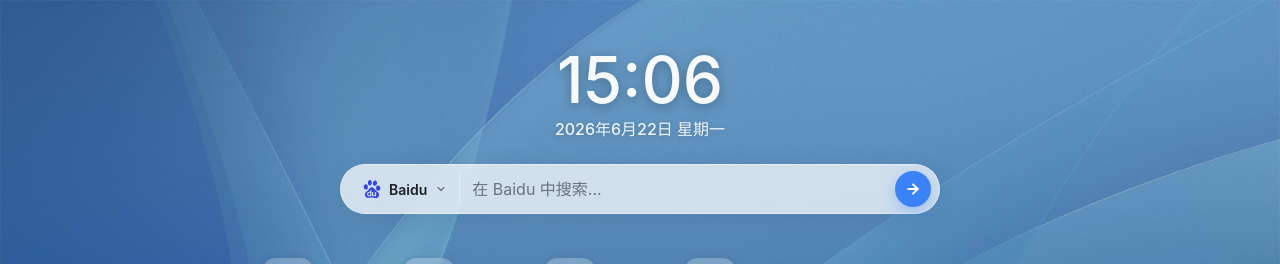
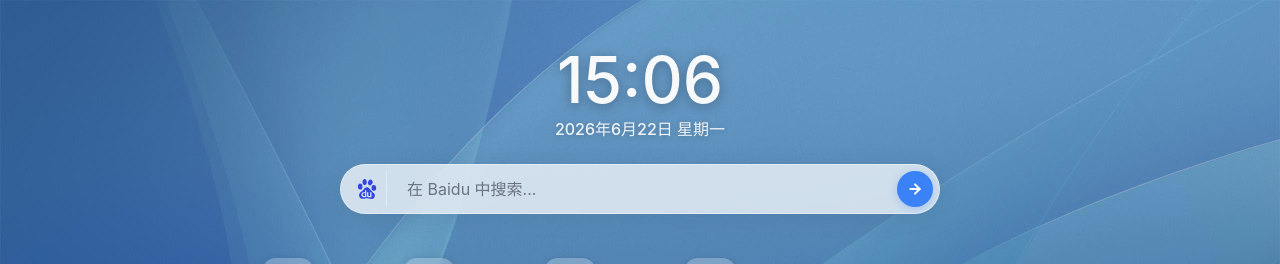
Before and after one commit to gihongyuan/nav, a Vue app: page /#/ in a window 1280 px wide. Shown: the top 264 px of the page. Built offline with nearby package versions, Linux system fonts and the light colour scheme.

Commit message:
fix: 修复搜索栏 trigger 宽度与按钮间距

```diff
--- a/src/components/base/BaseDropdown.vue
+++ b/src/components/base/BaseDropdown.vue
@@ -55,7 +55,7 @@ function toggle() {
   position: absolute;
   top: calc(100% + 12px);
   left: 0;
-  min-width: 140px;
+  width: 180px;
   background: #fff;
   border: 1px solid var(--color-border);
   border-radius: var(--radius-md);
--- a/src/components/business/SearchBar.vue
+++ b/src/components/business/SearchBar.vue
@@ -4,20 +4,8 @@
       <!-- 引擎下拉：仅在有引擎时显示 -->
       <BaseDropdown v-if="hasEngines" v-model="open" class="search-bar__dropdown" :class="{ open }">
         <template #trigger>
-          <div class="search-bar__trigger">
-            <BaseIcon v-if="currentEngine?.icon" :src="currentEngine.icon" :size="18" />
-            <span class="trigger-name">{{ currentEngine?.name }}</span>
-            <svg
-              class="chevron"
-              viewBox="0 0 24 24"
-              fill="none"
-              stroke="currentColor"
-              stroke-width="2.5"
-              stroke-linecap="round"
-              stroke-linejoin="round"
-            >
-              <polyline points="6 9 12 15 18 9" />
-            </svg>
+          <div class="search-bar__trigger" :title="currentEngine?.name">
+            <BaseIcon v-if="currentEngine?.icon" :src="currentEngine.icon" :size="20" />
           </div>
         </template>
         <EngineOption
@@ -123,8 +111,8 @@ function handleSearch() {
 .search-bar__box {
   display: flex;
   align-items: center;
-  gap: 0;
-  padding: 6px 8px 6px 20px;
+  gap: 8px;
+  padding: 6px 6px 6px 6px;
   transition: all var(--dur-base) var(--ease-out);
 }
 .search-bar__box:focus-within {
@@ -137,35 +125,18 @@ function handleSearch() {
 .search-bar__trigger {
   display: flex;
   align-items: center;
-  gap: 8px;
-  padding: 6px 2px;
-  padding-right: 12px;
+  justify-content: center;
+  width: 40px;
+  height: 36px;
+  padding: 0;
   border-right: 1px solid var(--color-border);
   color: var(--color-text);
+  cursor: pointer;
 }
-.trigger-name {
-  font-size: var(--text-base);
-  font-weight: var(--font-weight-semibold);
-  white-space: nowrap;
-  overflow: hidden;
-  text-overflow: ellipsis;
-  max-width: 80px;
-}
-.chevron {
-  width: 12px;
-  height: 12px;
-  color: var(--color-text-sub);
-  transition: transform var(--dur-base) var(--ease-out);
-  flex-shrink: 0;
-}
-.search-bar__dropdown.open .chevron {
-  transform: rotate(180deg);
-  color: var(--color-accent);
-}
-
 .search-bar__dropdown {
   display: flex;
   align-items: center;
+  flex-shrink: 0;
 }
 
 .search-bar__input {
@@ -174,7 +145,7 @@ function handleSearch() {
   background: transparent;
   font-size: var(--text-lg);
   color: var(--color-text);
-  padding: 8px 12px;
+  padding: 8px 4px 8px 12px;
   min-width: 0;
 }
 .search-bar__input::placeholder {
@@ -197,7 +168,7 @@ function handleSearch() {
   cursor: pointer;
   transition: all var(--dur-fast) var(--ease-out);
   flex-shrink: 0;
-  box-shadow: var(--shadow-accent);
+  box-shadow: 0 2px 8px rgba(59, 130, 246, 0.3);
 }
 .search-bar__btn:hover:not(:disabled) {
   background: var(--color-accent-hover);
@@ -213,14 +184,8 @@ function handleSearch() {
 }
 
 @media (max-width: 600px) {
-  .trigger-name {
-    display: none;
-  }
   .search-bar__trigger {
-    padding-right: 8px;
-  }
-  .chevron {
-    display: none;
+    width: 36px;
   }
 }
 </style>
```
Also changed, not shown: 1 other file (tests, documents, lock files or other folders).
